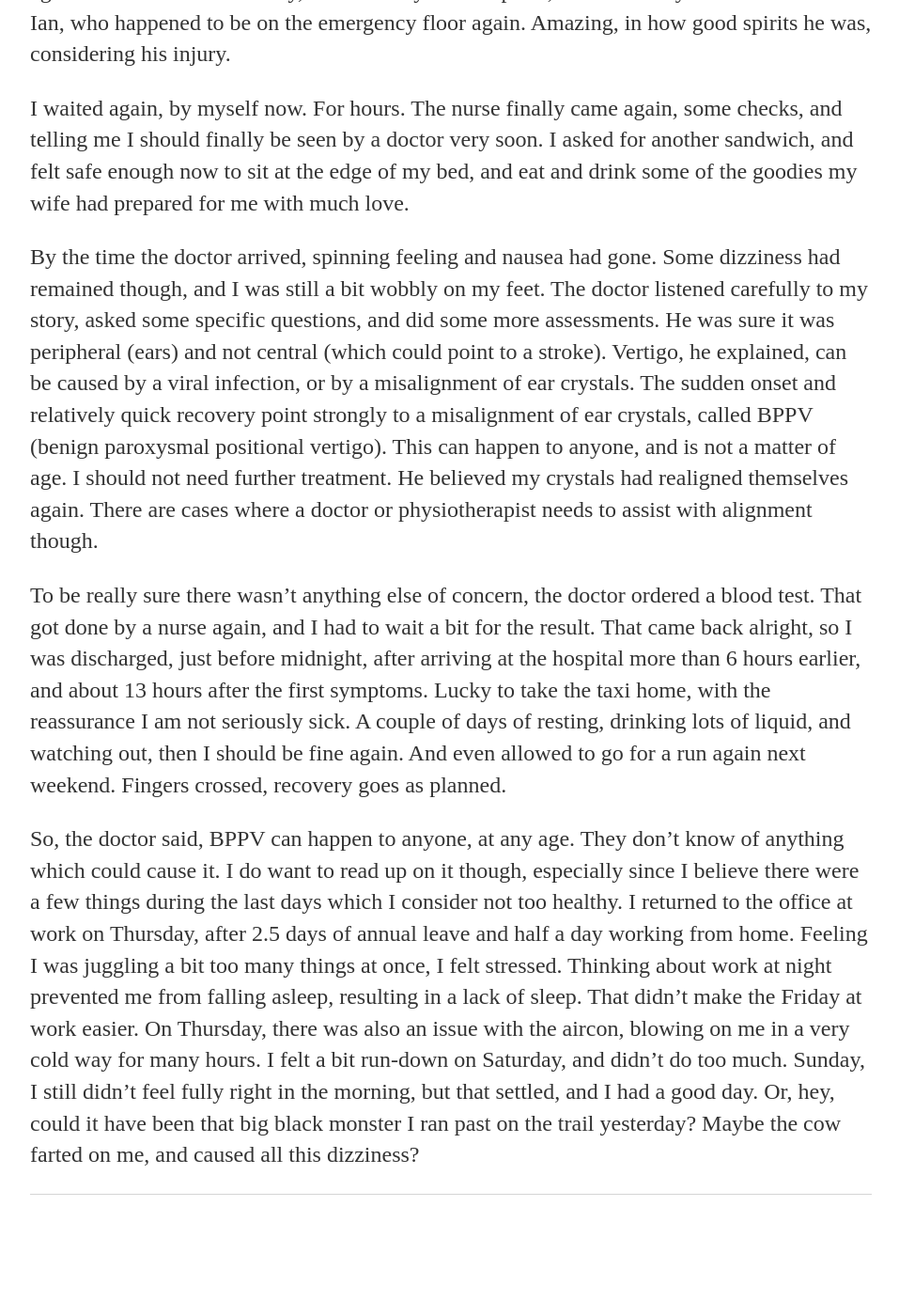
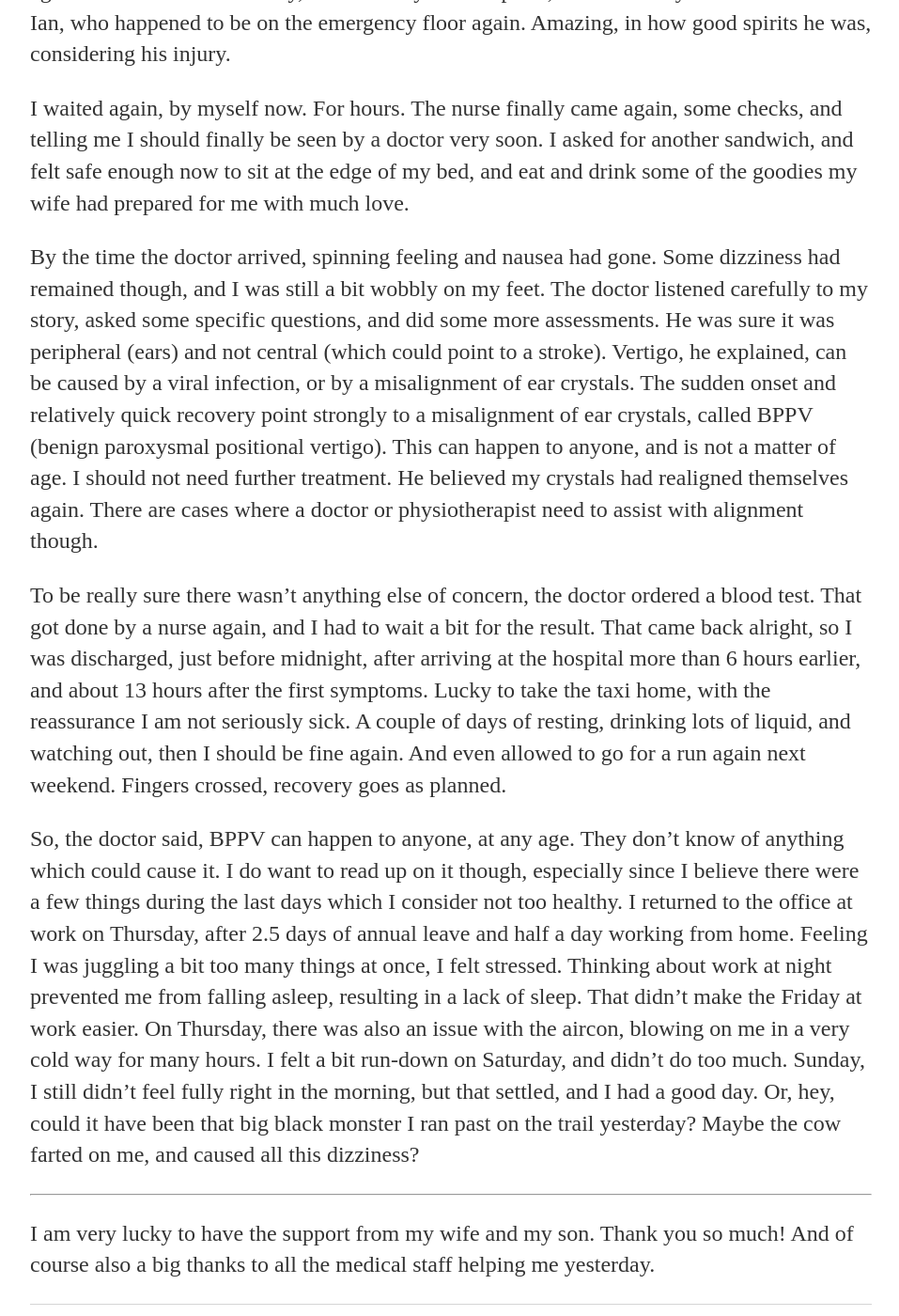
Before and after one commit to rudiverse/rudiverse.github.io, a Jekyll site: the page built from _posts/2021-02-09-bppv-vertigo.md, in a window 1280 px wide and 1400 px high, scrolled down 2431 px. Shown: the whole window at 94% size, without its empty margins (160-1117 px from the left). Built offline with Jekyll 4.4.1, drawn with Linux system fonts in a browser that asks for light colours; before the commit the page ends 3762 px from its top, so only the background shows below that.

Commit message:
Update 2021-02-09-bppv-vertigo.md

```diff
--- a/_posts/2021-02-09-bppv-vertigo.md
+++ b/_posts/2021-02-09-bppv-vertigo.md
@@ -21,8 +21,11 @@ I rolled over to a bed on the emergency floor, and that movement brought back th
 
 I waited again, by myself now. For hours. The nurse finally came again, some checks, and telling me I should finally be seen by a doctor very soon. I asked for another sandwich, and felt safe enough now to sit at the edge of my bed, and eat and drink some of the goodies my wife had prepared for me with much love.
 
-By the time the doctor arrived, spinning feeling and nausea had gone. Some dizziness had remained though, and I was still a bit wobbly on my feet. The doctor listened carefully to my story, asked some specific questions, and did some more assessments. He was sure it was peripheral (ears) and not central (which could point to a stroke). Vertigo, he explained, can be caused by a viral infection, or by a misalignment of ear crystals. The sudden onset and relatively quick recovery point strongly to a misalignment of ear crystals, called BPPV (benign paroxysmal positional vertigo). This can happen to anyone, and is not a matter of age. I should not need further treatment. He believed my crystals had realigned themselves again. There are cases where a doctor or physiotherapist needs to assist with alignment though.
+By the time the doctor arrived, spinning feeling and nausea had gone. Some dizziness had remained though, and I was still a bit wobbly on my feet. The doctor listened carefully to my story, asked some specific questions, and did some more assessments. He was sure it was peripheral (ears) and not central (which could point to a stroke). Vertigo, he explained, can be caused by a viral infection, or by a misalignment of ear crystals. The sudden onset and relatively quick recovery point strongly to a misalignment of ear crystals, called BPPV (benign paroxysmal positional vertigo). This can happen to anyone, and is not a matter of age. I should not need further treatment. He believed my crystals had realigned themselves again. There are cases where a doctor or physiotherapist need to assist with alignment though.
 
 To be really sure there wasn't anything else of concern, the doctor ordered a blood test. That got done by a nurse again, and I had to wait a bit for the result. That came back alright, so I was discharged, just before midnight, after arriving at the hospital more than 6 hours earlier, and about 13 hours after the first symptoms. Lucky to take the taxi home, with the reassurance I am not seriously sick. A couple of days of resting, drinking lots of liquid, and watching out, then I should be fine again. And even allowed to go for a run again next weekend. Fingers crossed, recovery goes as planned.
 
 So, the doctor said, BPPV can happen to anyone, at any age. They don't know of anything which could cause it. I do want to read up on it though, especially since I believe there were a few things during the last days which I consider not too healthy. I returned to the office at work on Thursday, after 2.5 days of annual leave and half a day working from home. Feeling I was juggling a bit too many things at once, I felt stressed. Thinking about work at night prevented me from falling asleep, resulting in a lack of sleep. That didn't make the Friday at work easier. On Thursday, there was also an issue with the aircon, blowing on me in a very cold way for many hours. I felt a bit run-down on Saturday, and didn't do too much. Sunday, I still didn't feel fully right in the morning, but that settled, and I had a good day. Or, hey, could it have been that big black monster I ran past on the trail yesterday? Maybe the cow farted on me, and caused all this dizziness?
+
+---
+I am very lucky to have the support from my wife and my son. Thank you so much! And of course also a big thanks to all the medical staff helping me yesterday.
```
